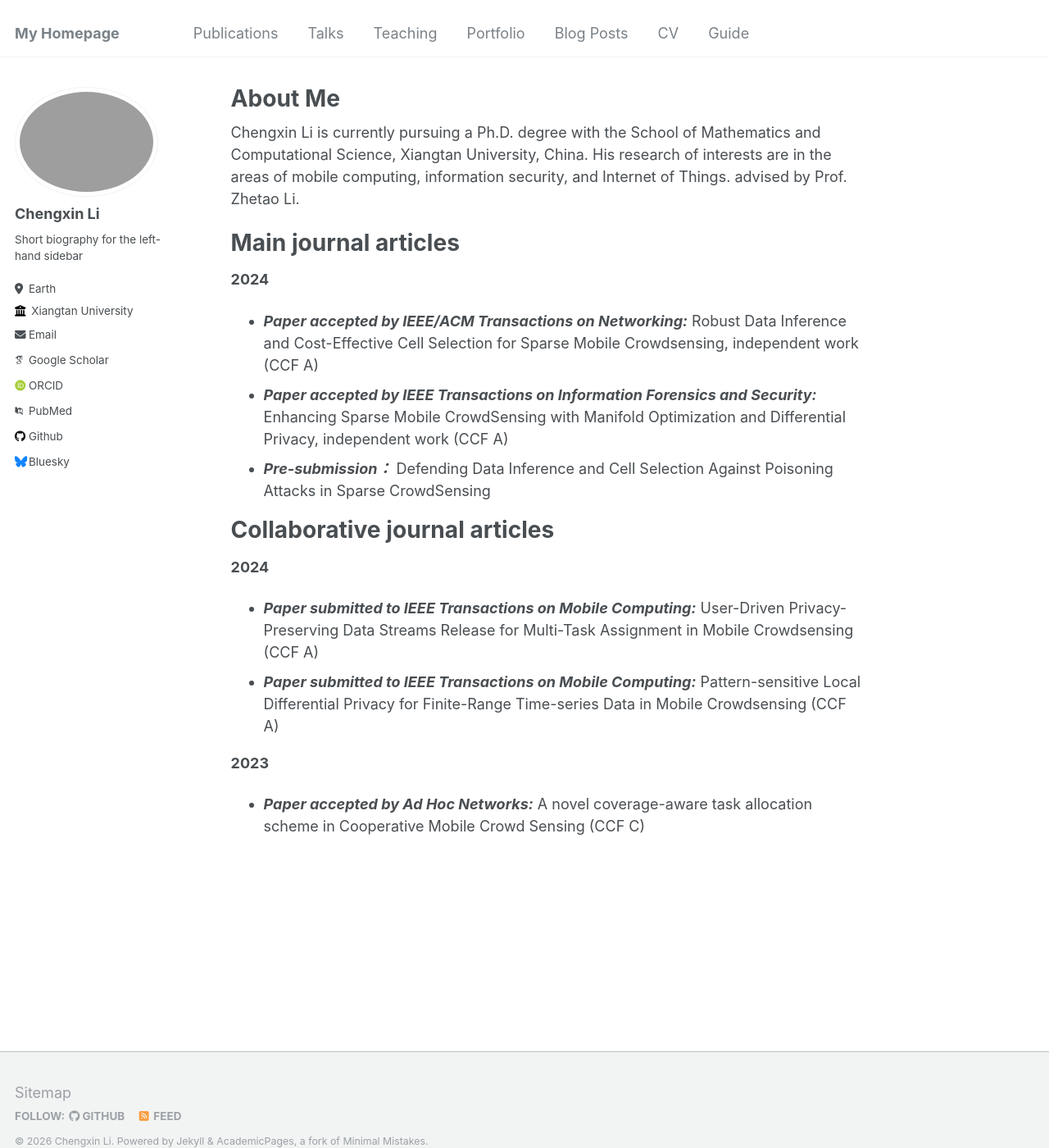
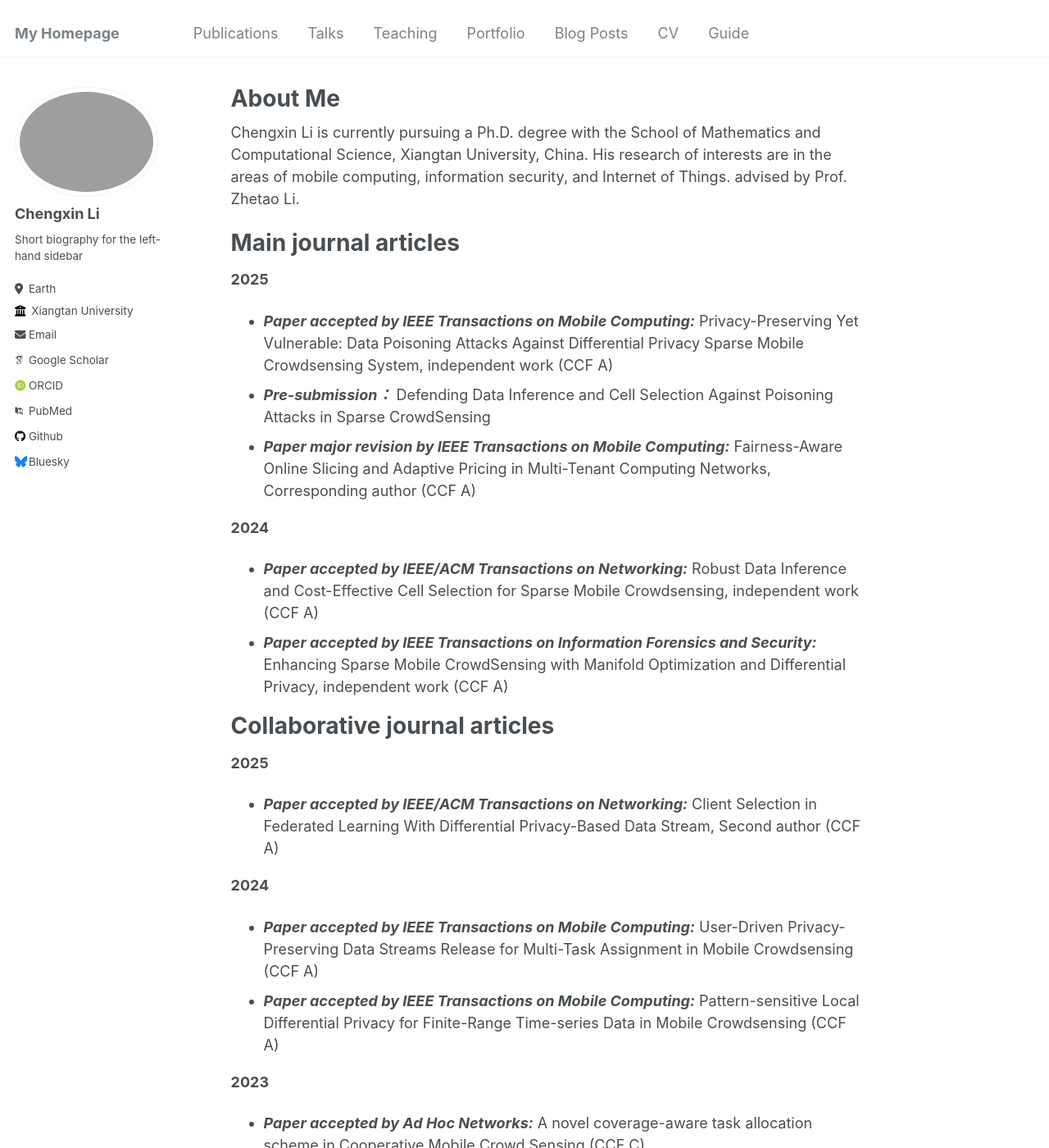
Before and after one commit to 1ichengxin/1ichengxin, a Jekyll site: the page built from _pages/about.md, in a window 1280 px wide and 1400 px high. Shown: the whole window at 82% size. Built offline with Jekyll 4.4.1, drawn with Linux system fonts in a browser that asks for light colours; some web fonts are replaced.

Commit message:
Update about.md

```diff
--- a/_pages/about.md
+++ b/_pages/about.md
@@ -14,17 +14,24 @@ Internet of Things. advised by Prof. Zhetao Li.
 
 Main journal articles
 ======
+**2025**
+* ***Paper accepted by IEEE Transactions on Mobile Computing:*** Privacy-Preserving Yet Vulnerable: Data Poisoning Attacks Against Differential Privacy Sparse Mobile Crowdsensing System, independent work (CCF A)
+* ***Pre-submission：*** Defending Data Inference and Cell Selection Against Poisoning Attacks in Sparse CrowdSensing
+* ***Paper major revision by IEEE Transactions on Mobile Computing:*** Fairness-Aware Online Slicing and Adaptive Pricing in Multi-Tenant Computing Networks, Corresponding author (CCF A)
+
 **2024**
 * ***Paper accepted by IEEE/ACM Transactions on Networking:*** Robust Data Inference and Cost-Effective Cell Selection for Sparse Mobile Crowdsensing, independent work (CCF A)
 * ***Paper accepted by IEEE Transactions on Information Forensics and Security:*** Enhancing Sparse Mobile CrowdSensing with Manifold Optimization and Differential Privacy, independent work (CCF A)
-* ***Pre-submission：*** Defending Data Inference and Cell Selection Against Poisoning Attacks in Sparse CrowdSensing
 
 
 Collaborative journal articles
 ======
+**2025**
+* ***Paper accepted by IEEE/ACM Transactions on Networking:*** Client Selection in Federated Learning With Differential Privacy-Based Data Stream, Second author (CCF A)
+
 **2024**
-* ***Paper submitted to IEEE Transactions on Mobile Computing:*** User-Driven Privacy-Preserving Data Streams Release for Multi-Task Assignment in Mobile Crowdsensing (CCF A)
-* ***Paper submitted to IEEE Transactions on Mobile Computing:*** Pattern-sensitive Local Differential Privacy for Finite-Range Time-series Data in Mobile Crowdsensing (CCF A)
+* ***Paper accepted by  IEEE Transactions on Mobile Computing:*** User-Driven Privacy-Preserving Data Streams Release for Multi-Task Assignment in Mobile Crowdsensing (CCF A)
+* ***Paper accepted by  IEEE Transactions on Mobile Computing:*** Pattern-sensitive Local Differential Privacy for Finite-Range Time-series Data in Mobile Crowdsensing (CCF A)
 
 **2023**
 * ***Paper accepted by Ad Hoc Networks:*** A novel coverage-aware task allocation scheme in Cooperative Mobile Crowd Sensing (CCF C)
```
